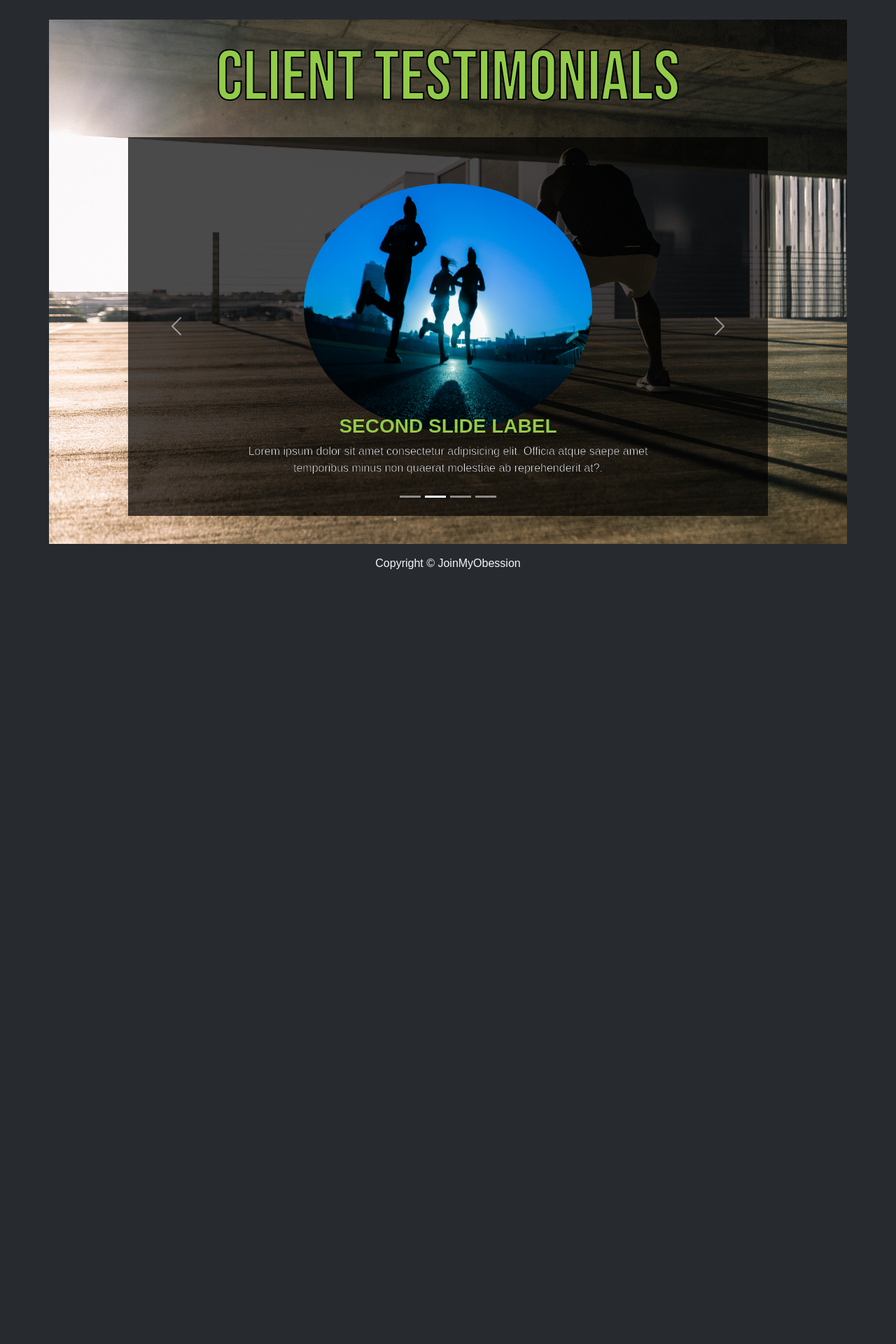
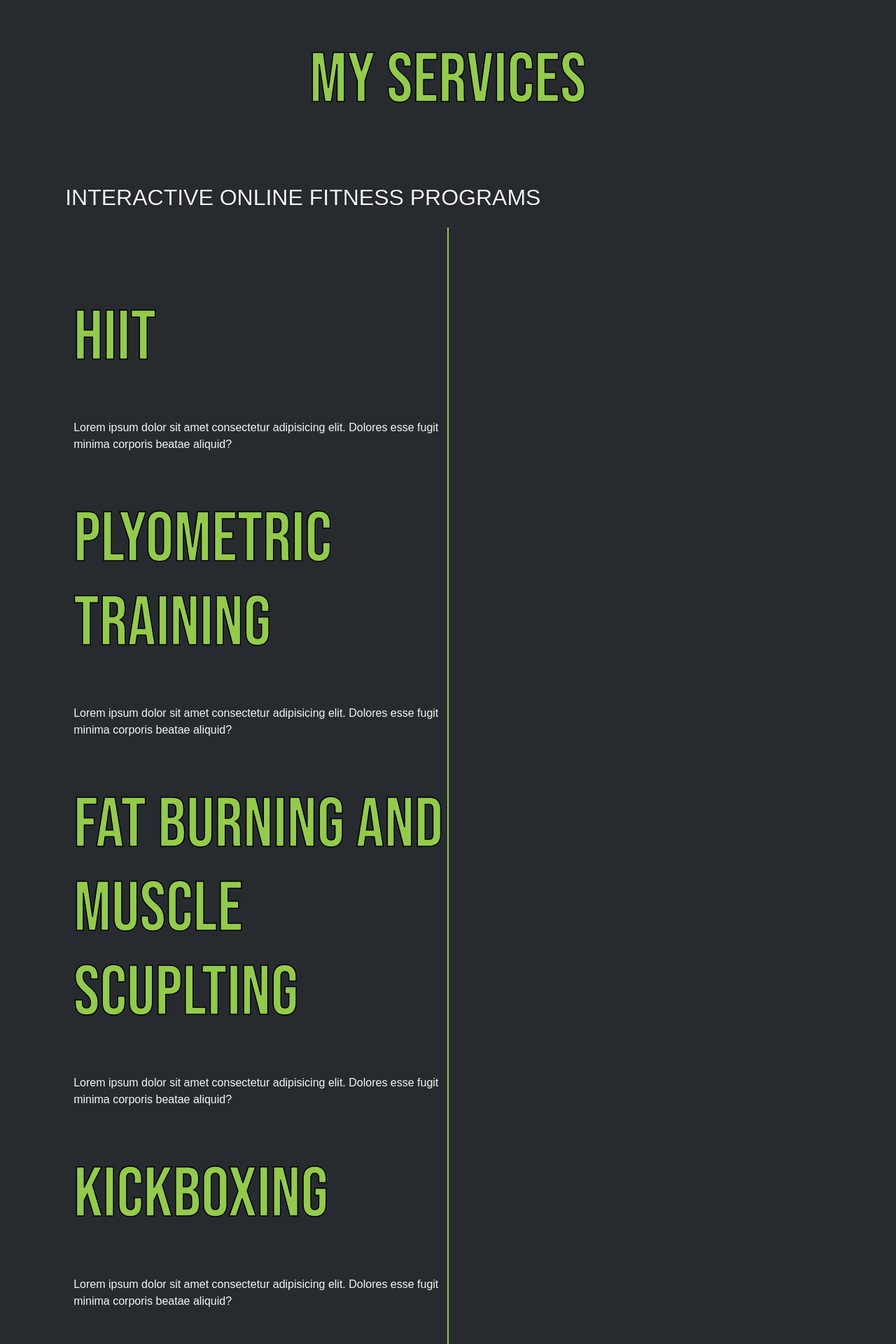
Before and after one commit to OhziiiLov3/joinMyObession, a React (Create React App) app in the folder frontend/: page /classes in a window 1280 px wide. Shown: the part 880-2800 px from the top of the page at 70% size. Before the commit the page ends 1713 px from the top, so only its background shows below. Built offline with nearby package versions, Linux system fonts and the light colour scheme; a web font is replaced by a local one.

Commit message:
added Classes component, working on styling component

```diff
--- a/frontend/src/App.js
+++ b/frontend/src/App.js
@@ -5,6 +5,7 @@ import Footer from './components/Footer'
 import HomeScreen from './screens/HomeScreen'
 import ProductScreen from './screens/ProductScreen'
 import About from './screens/About'
+import Classes from './screens/Classes'
 import LandingCarousel from "./components/LandingCarousel"
 import Testimonials from './components/Testimonials'
 
@@ -18,6 +19,7 @@ function App() {
           <Routes>
             <Route path="/" element={<HomeScreen />} exact />
             <Route path="/about" element={<About />} exact />
+            <Route path="/classes" element={<Classes />} exact />
             <Route path="/training/:id" element={<ProductScreen />} />
           </Routes>
         </Container>
--- a/frontend/src/components/Header.js
+++ b/frontend/src/components/Header.js
@@ -20,7 +20,7 @@ const Header = () => {
             </LinkContainer>
             <Navbar.Toggle aria-controls="basic-navbar-nav " />
             <Navbar.Collapse id="basic-navbar-nav">
-              <Nav className="mx-auto py-2">
+              <Nav className="mx-auto">
                 <LinkContainer to="/">
                   <Nav.Link>Home</Nav.Link>
                 </LinkContainer>
--- a/frontend/src/index.css
+++ b/frontend/src/index.css
@@ -18,9 +18,32 @@ h1{
   letter-spacing: .0200rem;
   color:  rgb(147,203,73);
   padding: 3rem 0;
-  -webkit-text-stroke-width: 2px !important;
+  -webkit-text-stroke-width: 1.5px !important;
   -webkit-text-stroke-color: black;
 }
+
+h3 {
+  font-family: 'Bebas Neue', cursive !important;
+  font-size: 100px !important;
+  letter-spacing: .0200rem;
+  color: rgb(147, 203, 73);
+  padding: 3rem 0;
+  -webkit-text-stroke-width: 1.5px !important;
+  -webkit-text-stroke-color: black;
+}
+
+@media(max-width:760px) {
+  main.h3 {
+    font-family: 'Bebas Neue', cursive !important;
+    font-size: 1rem !important;
+    letter-spacing: .0300rem;
+    color: rgb(147, 203, 73);
+    padding: 3rem 0;
+    -webkit-text-stroke-width: 1.5px;
+    -webkit-text-stroke-color: black;
+  }
+}
+
 @media(max-width:760px) {
 main.h1{
   font-family: 'Bebas Neue', cursive !important;
@@ -41,11 +64,11 @@ main.h1{
 
 }
 
-@media(max-width:1000px) {
+@media(max-width:768px) {
 .navbar{
   border-bottom: .1875rem solid rgb(147,203,73) !important;
   backdrop-filter: blur(5px);
-  font-size: 2rem !important;
+  font-size: 1.5rem !important;
 
 }
 }
@@ -55,7 +78,6 @@ nav a.nav-link {
   font-weight: 400;
   letter-spacing: .0380rem;
   cursor: pointer;
-  border-top: .1875rem solid rgb(89, 95, 100);
 }
 
 nav a.nav-link{
@@ -81,7 +103,7 @@ nav a.nav-link{
   height: 2rem  !important;
 }
 
-@media(max-width:1000px) {
+@media(max-width:768px) {
   .logo{
   width: 2rem;
   height: 2rem  !important;
@@ -168,7 +190,7 @@ padding-right: 5%;
   color:  rgb(147,203,73);
   font-weight: 700 !important;
   text-transform: uppercase;
-  -webkit-text-stroke-width: .1px ;
+    -webkit-text-stroke-width: 1.5px !important;;
   -webkit-text-stroke-color: black ;
 }
 
@@ -191,8 +213,6 @@ padding-right: 5%;
 
 .aboutimage{
   position: relative;
-  width: 25rem;
-  height: 25rem;
   border-radius: 50%;
   padding: .1rem;
   border: 3px solid rgb(147,203,73,.7);
@@ -212,18 +232,17 @@ padding-right: 5%;
 
 }
 
-@media(max-width:768px) {
-  img .aboutimage{
-    width: 10rem !important;
-    justify-content: center;
-    display: flex;
+@media(max-width:414px) {
+  .aboutimage img {
+    width: 15rem !important;
   }
 }
 
-@media(max-width:768px) {
+@media(max-width:414px) {
   .about-heading h1 {
-    font-size: 6rem !important;
+    font-size: 4rem !important;
     justify-content: center;
+    align-items: center;
     display: flex;
     letter-spacing: .0300rem;
     color: rgb(147, 203, 73);
@@ -291,3 +310,50 @@ padding-right: 5%;
   -webkit-text-stroke-color: black !important;
 
 }
+
+
+/* ****CLASSES**** */
+
+.myClasses {
+  padding: .7rem;
+}
+
+.myClasses-wrapper {
+  position: relative;
+  padding: 3.125rem;
+  overflow: hidden;
+  ;
+}
+
+.myClasses h1 {
+  text-transform: uppercase;
+  font-family: 'Bebas Neue', cursive !important;
+}
+
+.myClasses h2 {
+  text-transform: uppercase;
+  text-shadow:
+    0.02em 0 rgba(22, 21, 21, 0.825),
+    0 0.02em rgba(22, 21, 21, 0.825),
+    -0.02em 0 rgba(22, 21, 21, 0.825),
+    0 -0.02em rgba(22, 21, 21, 0.825);
+}
+
+.myClasses-wrapper:before {
+  position: absolute;
+  content: "";
+  top: 0;
+  left: 50%;
+  margin-left: -0.0625rem;
+  width: .125rem;
+  height: 100%;
+  background: rgb(147, 203, 73);
+  z-index: 1;
+}
+
+.timeline-block {
+  width: calc(50% + .5rem);
+  display: flex;
+  justify-content: space-between;
+  clear: both;
+}
--- a/frontend/src/screens/About.js
+++ b/frontend/src/screens/About.js
@@ -6,12 +6,12 @@ function About() {
       <div id="about" className="container py-5">
         <div className="row">
           <div className="col-lg-6 col-xm-12 py-5 mx-auto">
-            <div className="photo-wrap mb-5 py-4">
+            <div className="photo-wrap mb-4 py-3">
               <img className="aboutimage w-50" style={{height: 350}}src={aboutImage} alt="aboutimage" />
             </div>
           </div>
           <div className="col-lg-6 col-xm-12">
-            <h1 className="about-heading py-5"> About Me</h1>
+            <h1 className="about-heading mx-auto py-3">About Me</h1>
             <p>
              Lorem ipsum dolor sit amet consectetur, adipisicing elit. Magnam est harum sequi enim facere quia cumque tempora velit molestiae dolore eos quod eius aut dolorum rerum suscipit ad, repudiandae, quibusdam assumenda corrupti at facilis reprehenderit minima! Reiciendis dolores cum esse animi, omnis natus laborum rem autem optio hic minus officia temporibus! Voluptate velit sunt repellat iusto ullam veniam eum quasi accusamus alias, dolore dolorum perferendis enim cum illo corrupti dolor sint earum tenetur ducimus amet nulla cumque nihil eveniet eius. Molestiae suscipit beatae laboriosam labore quae mollitia. Velit aliquam ut dolores vitae libero illum dignissimos! Illo ea doloremque dolor architecto.
             </p>
--- /dev/null
+++ b/frontend/src/screens/Classes.js
@@ -0,0 +1,63 @@
+import React from 'react'
+
+function Classes() {
+  return (
+    <div className="myClasses">
+      <div className="d-flex justify-content-center my-5">
+        <h1>My Services</h1>
+      </div>
+        <h2 className="mx-auto py-3">Interactive Online Fitness Programs</h2>
+      <div className="container myClasses-wrapper">
+        <div className="timeline-block timeline-block-right">
+          <div className="marker">
+            <div className="timeline-content">
+              <h3>Hiit</h3>
+              <p>
+                Lorem ipsum dolor sit amet consectetur adipisicing elit. Dolores
+                esse fugit minima corporis beatae aliquid?
+              </p>
+            </div>
+          </div>
+        </div>
+        {/*  */}
+        <div className="timeline-block timeline-block-left">
+          <div className="marker">
+            <div className="timeline-content">
+              <h3>Plyometric Training</h3>
+              <p>
+                Lorem ipsum dolor sit amet consectetur adipisicing elit. Dolores
+                esse fugit minima corporis beatae aliquid?
+              </p>
+            </div>
+          </div>
+        </div>
+        {/*  */}
+        <div className="timeline-block timeline-block-right">
+          <div className="marker">
+            <div className="timeline-content">
+              <h3>Fat Burning and Muscle Scuplting</h3>
+              <p>
+                Lorem ipsum dolor sit amet consectetur adipisicing elit. Dolores
+                esse fugit minima corporis beatae aliquid?
+              </p>
+            </div>
+          </div>
+        </div>
+        {/*  */}
+        <div className="timeline-block timeline-block-left">
+          <div className="marker">
+            <div className="timeline-content">
+              <h3>KickBoxing</h3>
+              <p>
+                Lorem ipsum dolor sit amet consectetur adipisicing elit. Dolores
+                esse fugit minima corporis beatae aliquid?
+              </p>
+            </div>
+          </div>
+        </div>
+      </div>
+    </div>
+  );
+}
+
+export default Classes
```
